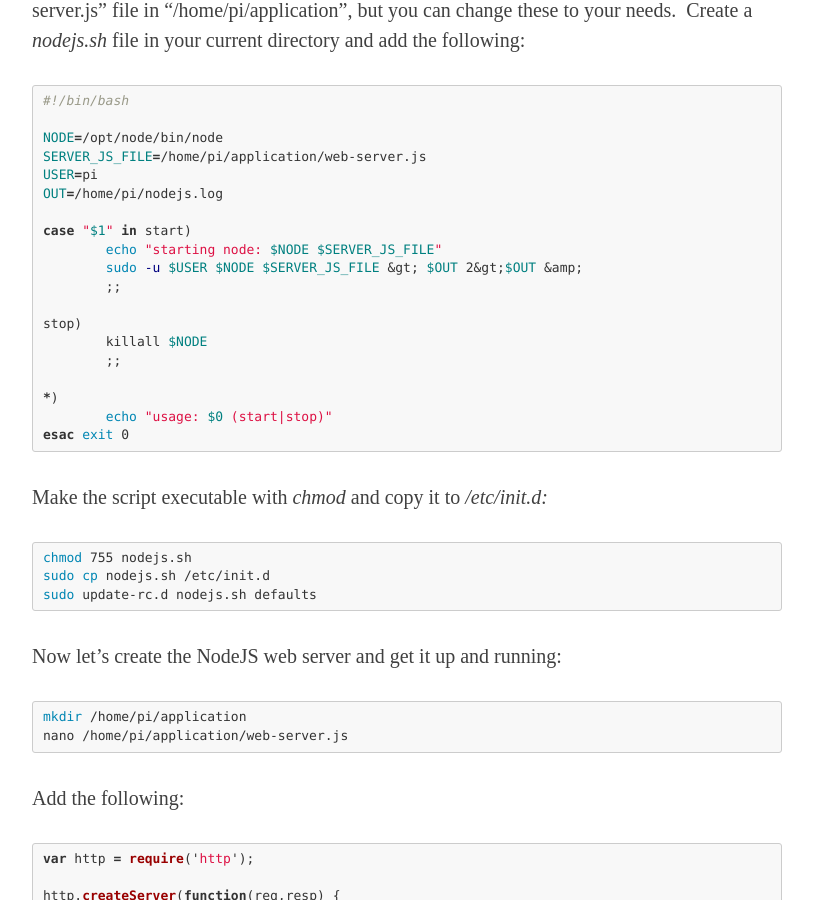
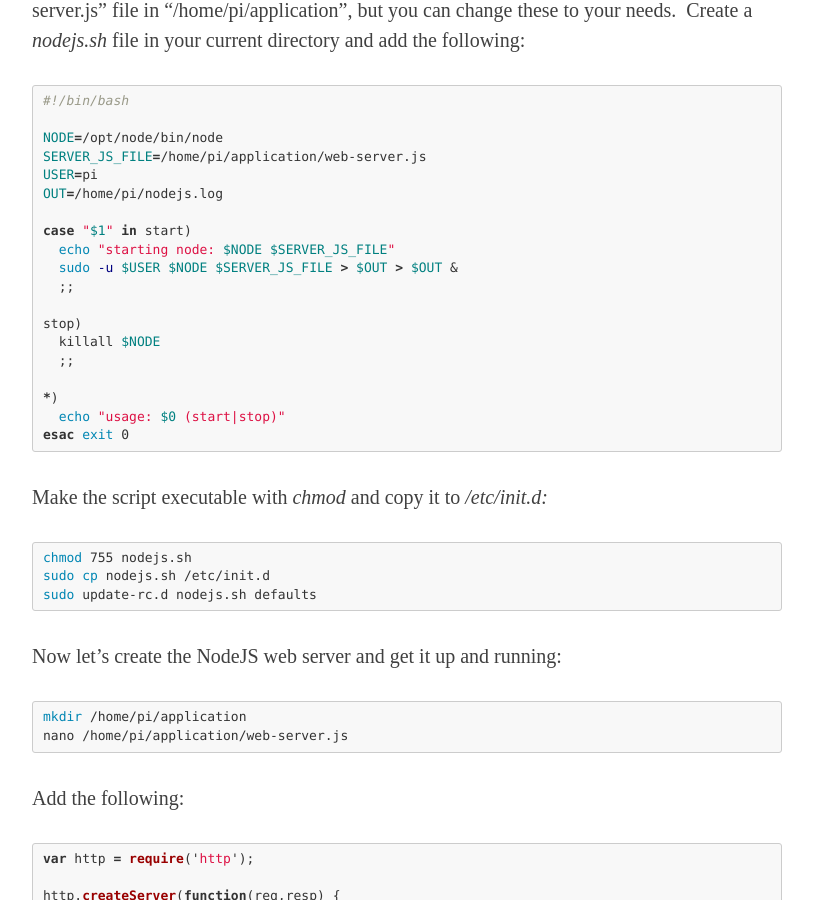
Before and after one commit to jonpitch/jonpitch.github.io, a Jekyll site: the page built from _posts/2013-07-30-building-a-mean-pi.md, in a window 1280 px wide and 900 px high, scrolled down 4425 px. Shown: the whole window, without its empty margins (233-1046 px from the left). Built offline with Jekyll 4.4.1, drawn with Linux system fonts in a browser that asks for light colours; Markdown is read by kramdown in place of the engine named in the settings; comment, search, counter and statistics services are not loaded.

Commit message:
fixing html encoding in bash highlight.

```diff
--- a/_posts/2013-07-30-building-a-mean-pi.md
+++ b/_posts/2013-07-30-building-a-mean-pi.md
@@ -118,16 +118,16 @@ OUT=/home/pi/nodejs.log
 case "$1" in
 
 start)
-	echo "starting node: $NODE $SERVER_JS_FILE"
-	sudo -u $USER $NODE $SERVER_JS_FILE &gt; $OUT 2&gt;$OUT &amp;
-	;;
+  echo "starting node: $NODE $SERVER_JS_FILE"
+  sudo -u $USER $NODE $SERVER_JS_FILE > $OUT > $OUT &
+  ;;
 
 stop)
-	killall $NODE
-	;;
+  killall $NODE
+  ;;
 
 *)
-	echo "usage: $0 (start|stop)"
+  echo "usage: $0 (start|stop)"
 esac
 
 exit 0{% endhighlight %}
```
